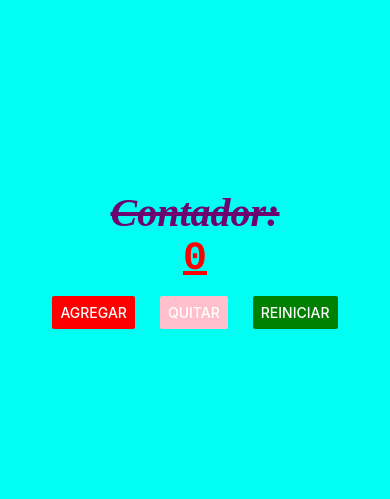
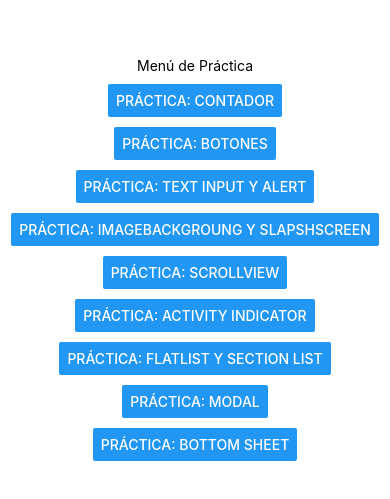
Before and after one commit to Oscarih/PAM213, a React Native app in the folder intro/: screen / in a window 390 px wide. Shown: the part 163-662 px from the top of the page. Built offline with nearby package versions, Linux system fonts and the light colour scheme.

Commit message:
Se realizó practica en clase

```diff
--- a/intro/App.js
+++ b/intro/App.js
@@ -1,8 +1,16 @@
 import { StatusBar } from 'expo-status-bar';
-import ContadorScreen from './screens/ContadorScreen';
+import { StyleSheet, Text, View, Button } from 'react-native';
+import React from 'react';
+import MenuScreen from './screens/MenuScreen';
 
-export default function App() {
-  return (
-    <ContadorScreen />
-  );
+
+export default function App()
+{
+
+
+  return(
+
+      <MenuScreen/>
+
+  );
 }
--- /dev/null
+++ b/intro/screens/ActivityIndicator.js
@@ -0,0 +1,10 @@
+import React from 'react';
+import { Text, StyleSheet, View } from 'react-native';
+
+export default function BotonesScreen() {
+  return (
+    <View>
+      <Text >Próximamente por José María y equipo</Text>
+    </View>
+  );
+}
--- /dev/null
+++ b/intro/screens/BotonesScreen.js
@@ -0,0 +1,10 @@
+import React from 'react';
+import { Text, StyleSheet, View } from 'react-native';
+
+export default function BotonesScreen() {
+  return (
+    <View>
+      <Text >Próximamente por José María y equipo</Text>
+    </View>
+  );
+}
--- /dev/null
+++ b/intro/screens/BottomSheet.js
@@ -0,0 +1,10 @@
+import React from 'react';
+import { Text, StyleSheet, View } from 'react-native';
+
+export default function BotonesScreen() {
+  return (
+    <View>
+      <Text >Próximamente por José María y equipo</Text>
+    </View>
+  );
+}
--- /dev/null
+++ b/intro/screens/FlatListYSectionList.js
@@ -0,0 +1,10 @@
+import React from 'react';
+import { Text, StyleSheet, View } from 'react-native';
+
+export default function BotonesScreen() {
+  return (
+    <View>
+      <Text >Próximamente por José María y equipo</Text>
+    </View>
+  );
+}
--- /dev/null
+++ b/intro/screens/ImageBackgroungYSlapshScreen.js
@@ -0,0 +1,10 @@
+import React from 'react';
+import { Text, StyleSheet, View } from 'react-native';
+
+export default function BotonesScreen() {
+  return (
+    <View>
+      <Text >Próximamente por José María y equipo</Text>
+    </View>
+  );
+}
--- /dev/null
+++ b/intro/screens/MenuScreen.js
@@ -0,0 +1,76 @@
+import React, { useState } from 'react';
+import { Text, StyleSheet, View, Button } from 'react-native';
+import ContadorScreen from './ContadorScreen';
+import BotonesScreen from './BotonesScreen';
+import TextInputYAlert from './TextInputYAlert';
+import ImageBackgroungYSlapshScreen from './ImageBackgroungYSlapshScreen';
+import ScrollView from './ScrollView';
+import ActivityIndicator from './ActivityIndicator';
+import FlatListYSectionList from './FlatListYSectionList';
+import Modal  from './Modal';
+import BottomSheet from './BottomSheet';
+
+
+export default function MenuScreen() {
+  const [screen, setScreen] = useState('menu');
+
+  switch (screen) {
+    case 'contador':
+      return <ContadorScreen />;
+
+    case 'botones':
+      return <BotonesScreen />;
+
+    case 'TextInput':
+      return <TextInputYAlert />;
+
+    case 'ImageBackgroung':
+      return <ImageBackgroungYSlapshScreen />;
+
+    case 'ScrollView':
+      return <ScrollView />;
+
+
+    case 'ActivityIndicator':
+        return <ActivityIndicator />;
+
+    case 'FlatListYSectionList':
+        return <FlatListYSectionList />;
+
+    case 'Modal':
+        return <Modal />;
+
+
+    case 'BottomSheet':
+        return <BottomSheet />;
+
+    default:
+      return (
+        <View style={styles.container}>
+          <Text>Menú de Práctica</Text>
+          <Button title="Práctica: Contador" onPress={() => setScreen('contador')} />
+          <Button title="Práctica: Botones" onPress={() => setScreen('botones')} />
+          <Button title="Práctica: Text Input y Alert" onPress={() => setScreen('TextInput')} />
+          <Button title="Práctica: ImageBackgroung Y SlapshScreen" onPress={() => setScreen('ImageBackgroung')} />
+          <Button title="Práctica: ScrollView" onPress={() => setScreen('ScrollView')} />
+          <Button title="Práctica: Activity Indicator" onPress={() => setScreen('ActivityIndicator')} />
+          <Button title="Práctica: FlatList y Section List" onPress={() => setScreen('FlatListYSectionList')} />
+          <Button title="Práctica: Modal" onPress={() => setScreen('Modal')} />
+          <Button title="Práctica: Bottom Sheet" onPress={() => setScreen('BottomSheet')} />
+        </View>
+      );
+  }
+}
+
+
+const styles = StyleSheet.create
+({
+  container:
+  {
+    flex: 1,
+    backgroundColor: 'white',
+    alignItems: 'center',
+    justifyContent: 'center',
+    gap: 10,
+  },
+})
--- /dev/null
+++ b/intro/screens/Modal.js
@@ -0,0 +1,10 @@
+import React from 'react';
+import { Text, StyleSheet, View } from 'react-native';
+
+export default function BotonesScreen() {
+  return (
+    <View>
+      <Text >Próximamente por José María y equipo</Text>
+    </View>
+  );
+}
--- /dev/null
+++ b/intro/screens/ScrollView.js
@@ -0,0 +1,10 @@
+import React from 'react';
+import { Text, StyleSheet, View } from 'react-native';
+
+export default function BotonesScreen() {
+  return (
+    <View>
+      <Text >Próximamente por José María y equipo</Text>
+    </View>
+  );
+}
--- /dev/null
+++ b/intro/screens/TextInputYAlert.js
@@ -0,0 +1,10 @@
+import React from 'react';
+import { Text, StyleSheet, View } from 'react-native';
+
+export default function BotonesScreen() {
+  return (
+    <View>
+      <Text >Próximamente por José María y equipo</Text>
+    </View>
+  );
+}
```
